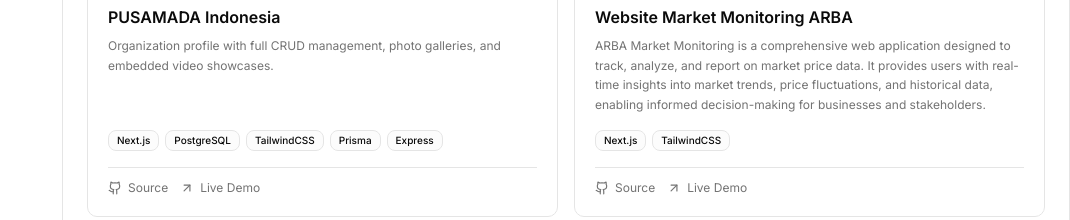
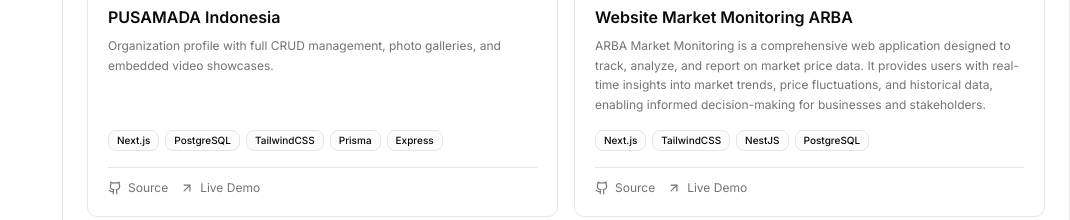
Before and after one commit to rizkirifandi7/portfolio-rizki, a Next.js app: page / in a window 1280 px wide. Shown: the part 1920-2140 px from the top of the page, without its empty margins (210-1280 px from the left). Built offline with nearby package versions, Linux system fonts and the light colour scheme.

Commit message:
feat: initialize portfolio home page with layout, navigation, and sections

```diff
--- a/app/page.tsx
+++ b/app/page.tsx
@@ -651,7 +651,7 @@
                     title: "Website Market Monitoring ARBA",
                     description:
                       "ARBA Market Monitoring is a comprehensive web application designed to track, analyze, and report on market price data. It provides users with real-time insights into market trends, price fluctuations, and historical data, enabling informed decision-making for businesses and stakeholders.",
-                    tech: ["Next.js", "TailwindCSS"],
+                    tech: ["Next.js", "TailwindCSS", "NestJS", "PostgreSQL"],
                     image: "/project-market-monitoring.png",
                     github: "#",
                     live: "https://arbas.urbansolv.co.id/login",
```
